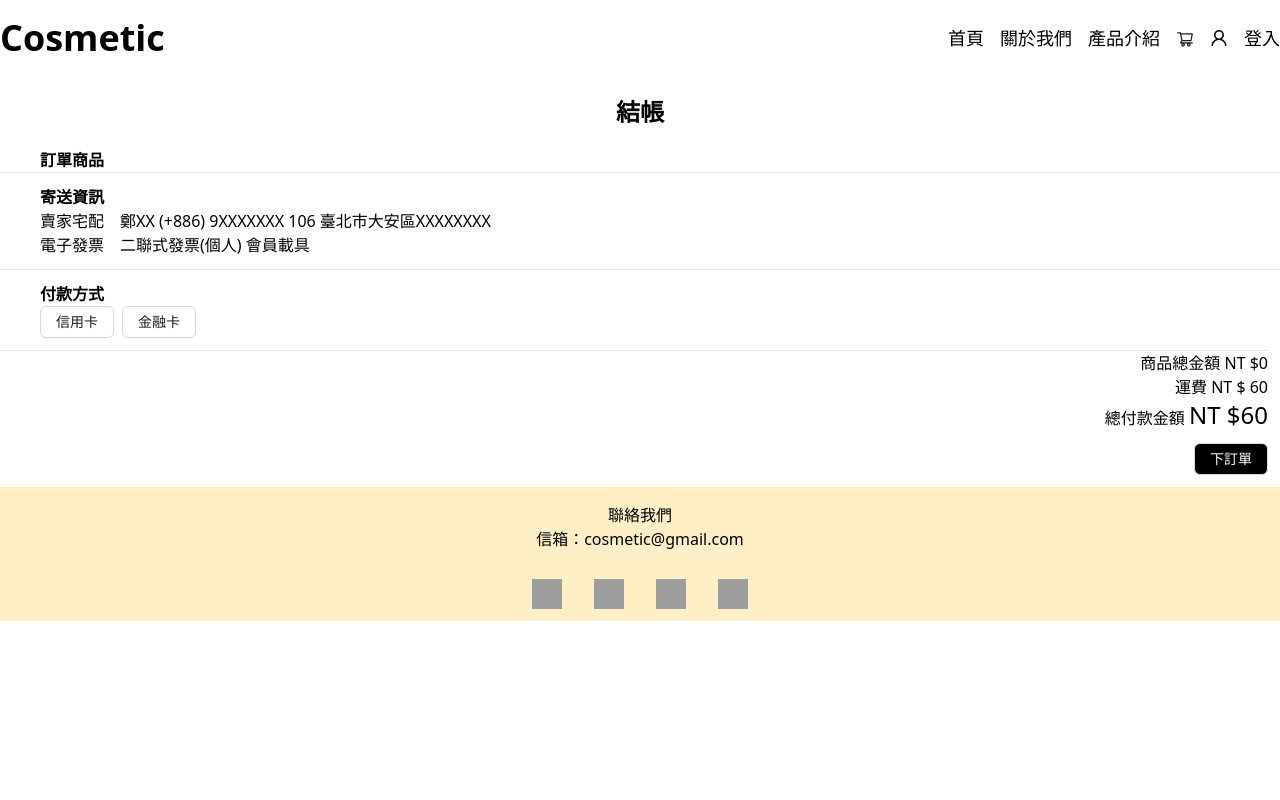
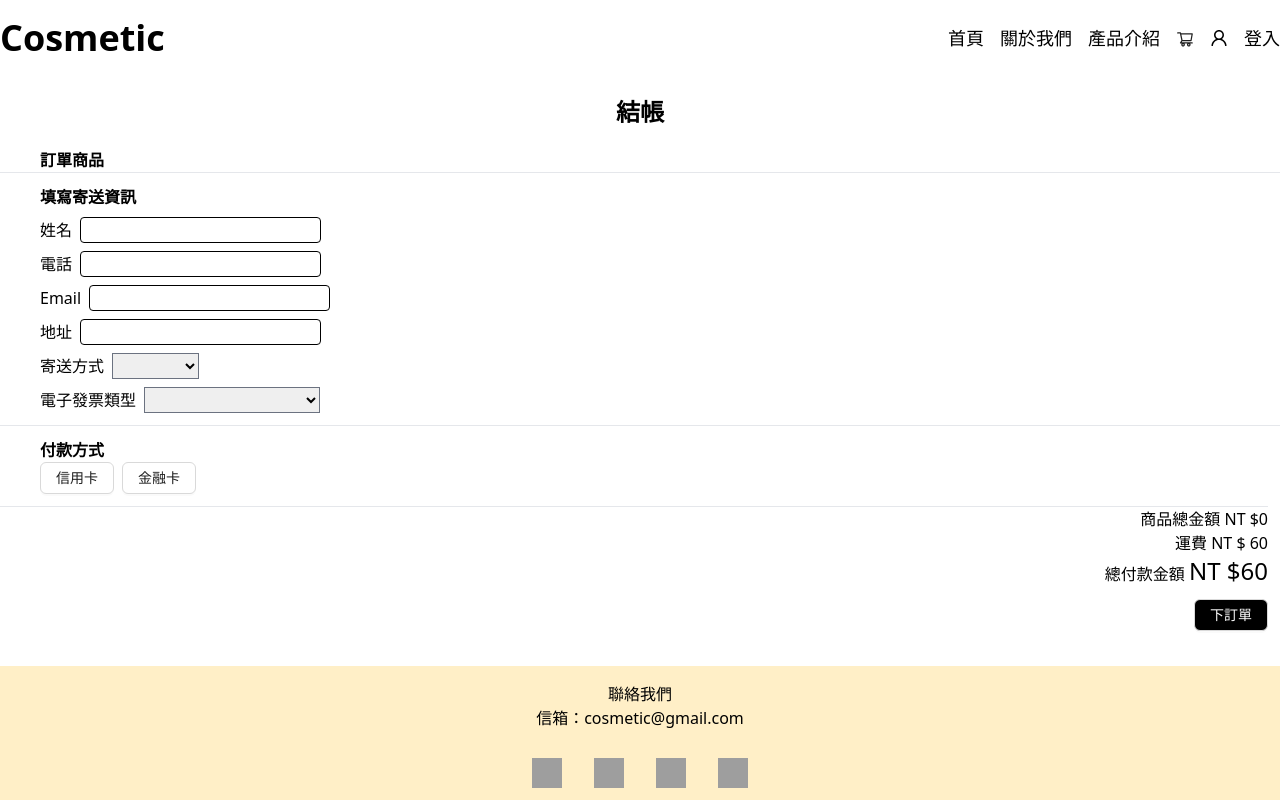
Before and after one commit to zhengyuen/cosmetic, a Vue app: page /checkout in a window 1280 px wide. Built offline with nearby package versions, Linux system fonts and the light colour scheme; grey boxes are pictures that could not be loaded.

Commit message:
feat: import formData

```diff
--- a/src/components/cosLayout/index.vue
+++ b/src/components/cosLayout/index.vue
@@ -21,6 +21,7 @@ const cartAmount = computed(() => {
 	}
 	return amount
 })
+
 const token = computed(() => userStore.token)
 const menuList = ref([
 	{
@@ -63,6 +64,7 @@ const logout = () =>{
 
 
 <template>
+  <div class="flex flex-col min-h-screen">
     <nav class="container mx-auto h-[76px]">
       <div class="flex justify-between items-center">
         <h1 class="text-4xl font-bold cursor-pointer" @click="changePage('/')">
@@ -87,7 +89,9 @@ const logout = () =>{
         </ul>
       </div>
     </nav>
+    <div class="flex-1">
       <slot />
+    </div>
     <footer class="bg-footerColor">
           <h6 class="text-center py-4">聯絡我們<br>信箱：cosmetic@gmail.com</h6>
           <div class="flex justify-center">
@@ -95,6 +99,7 @@ const logout = () =>{
             </div>
             <!-- <h6 class="text-right py-4">© 2024 Cosmetic All Right Reserved</h6> -->
       </footer>
+  </div>
 </template>
 
 <style scoped>
--- a/src/mock/data/products.json
+++ b/src/mock/data/products.json
@@ -22,7 +22,7 @@
         "https://images.pexels.com/photos/9775406/pexels-photo-9775406.jpeg?auto=compress&cs=tinysrgb&w=1260&h=750&dpr=2",
         "https://encrypted-tbn0.gstatic.com/images?q=tbn:ANd9GcR9wkThVHZfqm_vdrmnhqtOG_JCKX4wDHq3dyvMMKG1n55fuSUv",
         "https://encrypted-tbn2.gstatic.com/images?q=tbn:ANd9GcR4mDbzyYGaDej2zu_7zLaSL_61y6J0BV4nYGcSiGRS-OY6Sic9",
-        "https://encrypted-tbn0.gstatic.com/images?q=tbn:ANd9GcQ8N4uBtpWQXGBRyPXE7a0YyQfPAMSwEdP3sYYzts5UxWTRDGAc"
+        "https://encrypted-tbn2.gstatic.com/images?q=tbn:ANd9GcS0Z_e43PWmxve4xnXMty7CrSfwsB1z63zlgVXyMTZaX6vEY8he"
     ]
   },
   {
--- a/src/store/product.js
+++ b/src/store/product.js
@@ -12,18 +12,29 @@ export const useProductStore = defineStore(
     const setCart = (products) => {
       cart.value = products
     }
-
+    const collection = ref([])
+    const setCollection = (products) => {
+      collection.value = products
+    }
     const orders = ref([])
     const setOrders = (orders) => {
       orders.value = orders
     }
+    const formData = ref([])
+    const setFormData = (products) => {
+      checkout.value = products
+    }
     return {
+      collection,
+      setCollection,
       products,
       cart,
       orders,
+      formData,
       setProducts,
       setCart,
-      setOrders
+      setOrders,
+      setFormData
     }
   },
   {
--- a/src/utils/localStorage.js
+++ b/src/utils/localStorage.js
@@ -12,3 +12,11 @@ export const addCart = (item) => {
 export const getCart = () => {
   return JSON.parse(localStorage.getItem('cart')) || []
 }
+
+export const setFormData = (data) => {
+  localStorage.setItem('formData',JSON.stringify(data))
+}
+
+export const getFormData = () => {
+  return JSON.parse(localStorage.getItem('formData')) || []
+}
--- a/src/views/About/index.vue
+++ b/src/views/About/index.vue
@@ -52,12 +52,11 @@ const form = reactive({
 	<div class="w-[500px] h-[200px] mx-auto mb-2 pt-8">
 		<h1 class="text-center mb-2">免費拿試用品</h1>
 	<div class=" mx-auto text-center">
-  <span class="mr-2"></span> <input class="w-[200px] h-8 border-2 rounded" placeholder="請輸入您的信箱" />
+  <span class="mr-2"></span> <input class="w-[200px] h-8 border-2 rounded pl-2" placeholder="請輸入您的信箱" />
       <button class="bg-black text-white p-1 rounded" type="submit">填好送出</button>
 	</div>
 	</div>
 </template>
 
 <style scoped>
-
 </style>
--- a/src/views/Cart/index.vue
+++ b/src/views/Cart/index.vue
@@ -10,7 +10,6 @@ const router = useRouter()
 const changePage = (url) => {
 	router.push(url)
 }
-
 const totalPrize = computed(() => {
 	let price = 0
 	for (const item of productStore.cart) {
@@ -54,11 +53,11 @@ const columns = [
 const adjustQuantity = (id, num) => {
 	cart.value = cart.value.map(product => {
 		if (product.id === id) {
-			if(product.quantity > 0 || ( product.quantity === 0 && num > 0)) {
+			if (product.quantity > 1 || ( product.quantity === 1 && num > 0)) {
 			product.quantity += num
 			}
 			return product
-		}if(product.quantity === 0){
+		}if (product.quantity === 0){
 			const newCart = productStore.cart.filter(product => product.id !== id)
 			productStore.setCart(newCart)
 			cart.value = newCart
@@ -109,7 +108,6 @@ const deleteProduct = (id) => {
 			<a-button class="bg-black text-white mt-3 mb-3" @click="changePage('/checkout')" >前往結帳</a-button><br>
 		</div>
 		<div class="border-2 text-center justify-content-center border-dotted">
-			<div class="">
 				<div class=" justify-content-center ">
 					<h3>購物須知</h3>
 					<ul class="list-unstyled  ">
@@ -124,7 +122,6 @@ const deleteProduct = (id) => {
 					</ul>
 				</div>
 			</div>
-			</div>
 </template>
 
 <style scoped>
--- a/src/views/Checkout/index.vue
+++ b/src/views/Checkout/index.vue
@@ -1,15 +1,18 @@
 <script setup>
 import { UserOutlined } from '@ant-design/icons-vue';
-import { ref, computed } from 'vue';
+import { ref, computed, reactive, watch, onMounted } from 'vue';
 import { useProductStore } from '@/store/product';
-import { useRouter } from 'vue-router';
+import { useRouter, useRoute } from 'vue-router';
+import { setFormData, getFormData } from '@/utils/localStorage';
 
 const router = useRouter()
+const route = useRoute()
 const changePage = (url) => {
 	router.push(url)
 }
 const productStore = useProductStore()
 const cart = ref(productStore.cart)
+
 
 const totalPrize = computed(() => {
 	let price = 0
@@ -18,7 +21,66 @@ const totalPrize = computed(() => {
 	}
 	return price
 })
+console.log(totalPrize);
+const fare = computed(() => {
+  if (totalPrize.value < 1200){
+    return 60
+  } else {
+    return 0
+  }
+})
 
+const deliverMethod = ['超商配送', '郵局配送', '宅配到府']
+const invoiceType = ['二聯式發票(個人)', '三聯式發票(公司行號)', '捐贈發票']
+const payMethod = ['信用卡', '金融卡']
+
+const formData = ref(getFormData())
+
+
+onMounted(() => {
+  const defaultData = [
+      {
+        name: '',
+        phone: '',
+        email: '',
+        address: '',
+        deliverMethod: '',
+        invoiceType: '',
+        payment: '信用卡'
+      }
+    ]
+  if (!formData.value.length){
+    formData.value = defaultData
+    setFormData(defaultData)
+  }
+})
+const addFormData = () => {
+  const newFormData = [...formData.value, {
+        name: formData.value.name,
+        phone: formData.value.phone,
+        email: formData.value.email,
+        address: formData.value.address,
+        deliverMethod: formData.value.deliverMethod,
+        invoiceType: formData.value.invoiceType,
+        payment: formData.value.payment
+
+  }]
+  formData.value = newFormData
+  setFormData(newFormData)
+  changePage('/result')
+}
+const submit = () => {
+  const formData = getFormData()
+  console.log(formData)
+  const newFormData = formData.map(inputContent => {
+    if ( inputContent.id === Number(id)) {
+      return inputContent.name
+    }
+    return inputContent
+  })
+  setFormData(newFormData)
+// @click="changePage('/result')
+}
 </script>
 <template>
     <div class="container mx-auto ">
@@ -34,24 +96,53 @@ const totalPrize = computed(() => {
     </div>
     <hr>
     <div class="ml-10 my-3">
-      <h1 class="font-bold">寄送資訊</h1>
-      <span>賣家宅配</span><span class="ml-4">鄭XX (+886) 9XXXXXXX 106 臺北市大安區XXXXXXXX</span><br>
-      <span>電子發票</span><span class="ml-4">二聯式發票(個人) 會員載具</span>
-    </div>
+      <h1 class="font-bold">填寫寄送資訊</h1>
+      <form>
+        <div>
+          <label for="name">姓名</label>
+          <input v-model="formData.name" id="name" type="text" class="ml-2 pl-2 mt-2 focus:outline-0 border border-black rounded">
+        </div>
+        <div>
+          <label for="phone">電話</label>
+          <input v-model="formData.phone" id="phone" type="text" class="ml-2 pl-2 mt-2 focus:outline-0 border border-black rounded">
+        </div>
+        <div>
+          <label for="email">Email</label>
+          <input v-model="formData.email" id="email" type="text" class="ml-2 pl-2 mt-2 focus:outline-0 border border-black rounded">
+        </div>
+        <div>
+          <label for="address">地址</label>
+          <input v-model="formData.address" id="address" type="text" class="ml-2 pl-2 mt-2 focus:outline-0 border border-black rounded">
+        </div>
+        <div>
+          <label for="delivery">寄送方式</label>
+          <select v-model="formData.deliverMethod" id="delivery" class="mt-2 ml-2 border border-gray-500">
+            <option v-for="item in deliverMethod" :key="item" :value="item">{{ item }}</option>
+          </select>
+        </div>
+        <div>
+          <label for="invoice">電子發票類型</label>
+          <select v-model="formData.invoiceType" id="invoice" class="mt-2 ml-2 border border-gray-500">
+            <option v-for="item in invoiceType" :key="item" :value="item">{{ item }}</option>
+          </select>
+        </div>
+      </form>
+      </div>
 			<hr>
       <div class="ml-10 my-3">
       <h1 class="font-bold">付款方式</h1>
-      <a-button>信用卡</a-button>
-      <a-button class="ml-2">金融卡</a-button>
+      <a-button v-for="item in payMethod"
+      @click="formData.payment = item"
+      :key="item"
+      :class="['mr-2 last:mr-0', { 'border-2 border-yellow-300 border-solid': item === formData.payment }]"
+      >{{ item }}</a-button>
       </div>
 			<div class="text-right mr-3">
         <hr>
         <p>商品總金額 NT ${{ totalPrize }}</p>
-        <p v-if="totalPrize < 1200">運費 NT $ 60</p>
-        <p v-else>運費 NT $ 0</p>
-				<p v-if="totalPrize < 1200">總付款金額 <span class="text-2xl"> NT ${{ totalPrize += 60 }}</span></p>
-				<p v-else>總付款金額 <span class="text-2xl"> NT ${{ totalPrize += 0 }}</span></p>
-			<a-button class="bg-black text-white my-3"  @click="changePage('/result')">下訂單</a-button>
+        <p>運費 NT $ {{ fare }}</p>
+				<p>總付款金額 <span class="text-2xl"> NT ${{ totalPrize += fare }}</span></p>
+			<a-button @click="addFormData" class="bg-black text-white my-3">下訂單</a-button>
 		</div>
   </div>
 </template>
--- a/src/views/Login/index.vue
+++ b/src/views/Login/index.vue
@@ -54,9 +54,9 @@ onMounted (()=> {
 				<h2 class="mt-5 mb-3 pt-5 font-bold">會員登入</h2>
 						<form @submit="submit" class="m-5 p-5 " action="">
 							<label for="username" class="mr-3">信箱</label>
-							<input v-model="formData.username" placeholder="電子郵件地址"  class="mb-3 w-52 border-2 border-solid rounded  py-1 pl-1" id="username"><br>
+							<input v-model="formData.username" placeholder="電子郵件地址"  class="focus:outline-0 mb-3 w-52 border-2 border-solid rounded  py-1 pl-1" id="username"><br>
 							<label for="password" class="mr-3">密碼</label>
-							<input type="password" v-model="formData.password" placeholder="密碼"  class="mb-3 w-52 border-2 border-solid rounded px-2 py-1" id="password"><br>
+							<input type="password" v-model="formData.password" placeholder="密碼"  class="focus:outline-0 mb-3 w-52 border-2 border-solid rounded px-2 py-1" id="password"><br>
 
 
 						<button
--- a/src/views/Result/index.vue
+++ b/src/views/Result/index.vue
@@ -1,11 +1,69 @@
 <script setup>
 import { useRouter } from 'vue-router';
+import { ref, computed } from 'vue'
+import { useProductStore } from '@/store/product';
+import { setFormData, getFormData } from '@/utils/localStorage';
+
 const router = useRouter()
 const changePage = (url) => {
 	router.push(url)
 }
+
+const productStore = useProductStore()
+const cart = ref(productStore.cart)
+const formData = ref(productStore.formData)
+console.log(formData.value)
+const totalPrize = computed(() => {
+	let price = 0
+	for (const item of productStore.cart) {
+		price += item.quantity * item.prize
+	}
+	return price
+})
+const fare = computed(() => {
+  if (totalPrize.value < 1200){
+    return 60
+  } else {
+    return 0
+  }
+})
+
+// const checkout = ref(productStore.checkout)
+// const resultPage = () => {
+//   const result = getFormData()
+//   const newResult = result.map(toResult => {
+//     if () {
+//       return formData
+//     }
+//   })
+//   return formData
+// }
+// setFormData(result)
+// result
 </script>
 <template>
+  <h1 class="font-bold ml-10">訂單商品</h1>
+    <div v-for="(item) in cart" :key="item.title" class="flex h-[150px] ml-10">
+			<img class="w-[70px] h-[100px] mx-5 my-auto" :src="item.cover" alt="">
+			<p class="my-auto ml-2 font-bold" v-if="cart.id === title">{{ item.title }}</p>
+			<div class="flex pl-1 my-auto">
+        <input class="w-[50px] h-[30px] text-center" v-if="cart.id === quantity" type="text" >x {{ item.quantity }}
+      </div>
+			<p class="my-auto ml-5" v-if="cart.id === total">NT${{ item.prize * item.quantity }}</p>
+    </div>
+    <div class="text-right mr-3">
+        <hr>
+        <p>商品總金額 NT ${{ totalPrize }}</p>
+        <p>運費 NT $ {{ fare }}</p>
+				<p>總付款金額 <span class="text-2xl"> NT ${{ totalPrize += fare }}</span></p>
+        </div>
+    <hr>
+    <div class="ml-10 my-3">
+      <h1 class="font-bold">寄送資訊</h1>
+      <div >
+        <p class="" ></p>
+      </div>
+      </div>
   <a-result class="my-auto"
     status="success"
     title="您已成功下單"
--- a/src/views/product/index.vue
+++ b/src/views/product/index.vue
@@ -2,7 +2,7 @@
 import { ref, computed, onMounted } from 'vue'
 // import { addCart, getCart } from '@/utils/localStorage.js'
 import { useProductStore } from '@/store/product';
-import { HeartOutlined } from '@ant-design/icons-vue';
+import { HeartFilled } from '@ant-design/icons-vue';
 import { useRouter, useRoute } from 'vue-router';
 import { message } from 'ant-design-vue';
 
@@ -35,35 +35,26 @@ console.log(product.value.title)
     amount.value += 1
   }
   const minus = () => {
-    if (amount.value > 0){
+    if (amount.value > 1){
       amount.value -= 1
     }
   }
   console.log(amount.value)
-  // const addToCart = () =>{
-  //   const cart = getCart()
-  //   if(!cart.length) {
-  //     addCart(item)
-  //     return
-  //   }
-    // if ()
 
-const addCart = (id) => {
-const product = productStore.products.find(product => product.id === id)
-if (!productStore.cart) { // 購物車沒東西
+const addCart = () => {
+  if (!productStore.cart.length) { // 購物車沒東西
+    console.log('add');
     productStore.setCart([{
-		...product,
-		quantity: 1
+      ...product.value,
+      quantity: amount.value
     }])
     return
   }
-
-
-const hasProduct = productStore.cart.some(product => product.id === id)
+  const hasProduct = productStore.cart.some(product => product.id === productId.value)
   if (hasProduct) { //cart 有產品
     const newCart = productStore.cart.map(product	=> {
-			if (product.id === id){
-				product.quantity += 1
+      if (product.id === productId.value){
+        product.quantity += amount.value
           return product
         }
         return product
@@ -72,10 +63,22 @@ if (hasProduct) { //cart 有產品
   } else { // cart 沒有產品
     productStore.setCart([...productStore.cart, {
       ...product,
-		quantity: 1
+      quantity: amount.value
     }])
   }
   message.success('已加入購物車')
+}
+
+const isCollect = ref(productStore.collection.some(productId => productId === productId.value))
+const collect = () => {
+  isCollect.value = !isCollect.value
+  if (isCollect.value) {
+    productStore.setCollection([...productStore.collection, productId.value])
+  } else {
+    productStore.setCollection(productStore.collection.filter(num => {
+      return num !== productId.value
+    }))
+  }
 }
 
 onMounted(() => {
@@ -83,7 +86,6 @@ onMounted(() => {
 		getProductData()
 	}
 })
-
 </script>
 <template>
   <div class="container">
@@ -95,7 +97,8 @@ onMounted(() => {
           </div>
           <div class="w-1/3">
             <div class="flex flex-col">
-              <div v-for="(item, idx) in tabImages"  class="box-border mb-2 cursor-pointer" :key="item.id" @click="changeImage(idx)">
+              <div v-for="(item, idx) in tabImages" class="box-border mb-2 cursor-pointer" :key="item.id"
+                @click="changeImage(idx)">
                 <img class="w-full h-[124px] object-cover" :src="item" alt="image">
               </div>
             </div>
@@ -118,11 +121,12 @@ onMounted(() => {
           <input class="w-[50px] text-center border-2" type="text" v-model="amount">
           <button @click="minus" class="list-none text-center w-[20px] h-[30px] bg-pink">-</button>
         </div>
-        <a-button class="bg-pink mr-2 font-bold" @click="addCart(product.id)">加入購物車</a-button>
+        <a-button class="bg-pink mr-2 font-bold" @click="addCart">加入購物車</a-button>
         <a-button class="bg-pink font-bold" @click="changePage('/checkout')">立即購買</a-button>
-        <a-button class="mt-3 hover:text-pink flex items-center">
+        <a-button @click="collect"
+          :class="['mt-3 hover:text-pink flex items-center', { 'bg-pink text-red-400 font-bold': isCollect }]">
           <template #icon>
-            <HeartOutlined />
+            <HeartFilled />
           </template>
           <span>加到最愛</span>
         </a-button>
--- a/vite.config.js
+++ b/vite.config.js
@@ -8,7 +8,7 @@ export default defineConfig({
   plugins: [vue()],
   resolve: {
     alias: {
-       "@": path.resolve(__dirname, "./src"), },
+      "@": path.resolve(__dirname, "./src"), },
       },
       css: {
         postcss: {
```
Also changed, not shown: src/components/productsCard/index.vue (+1 -7 lines). Lines whose indentation alone changed are shown as unchanged.
